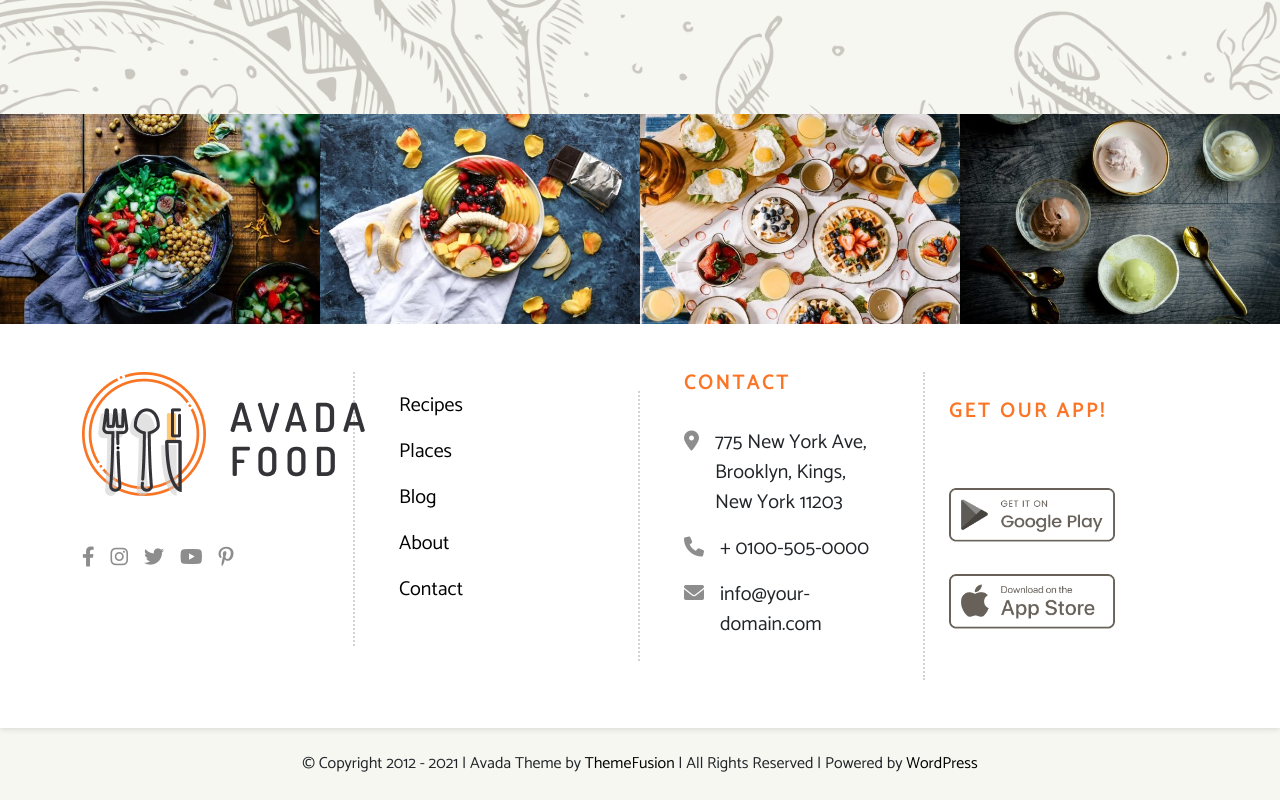
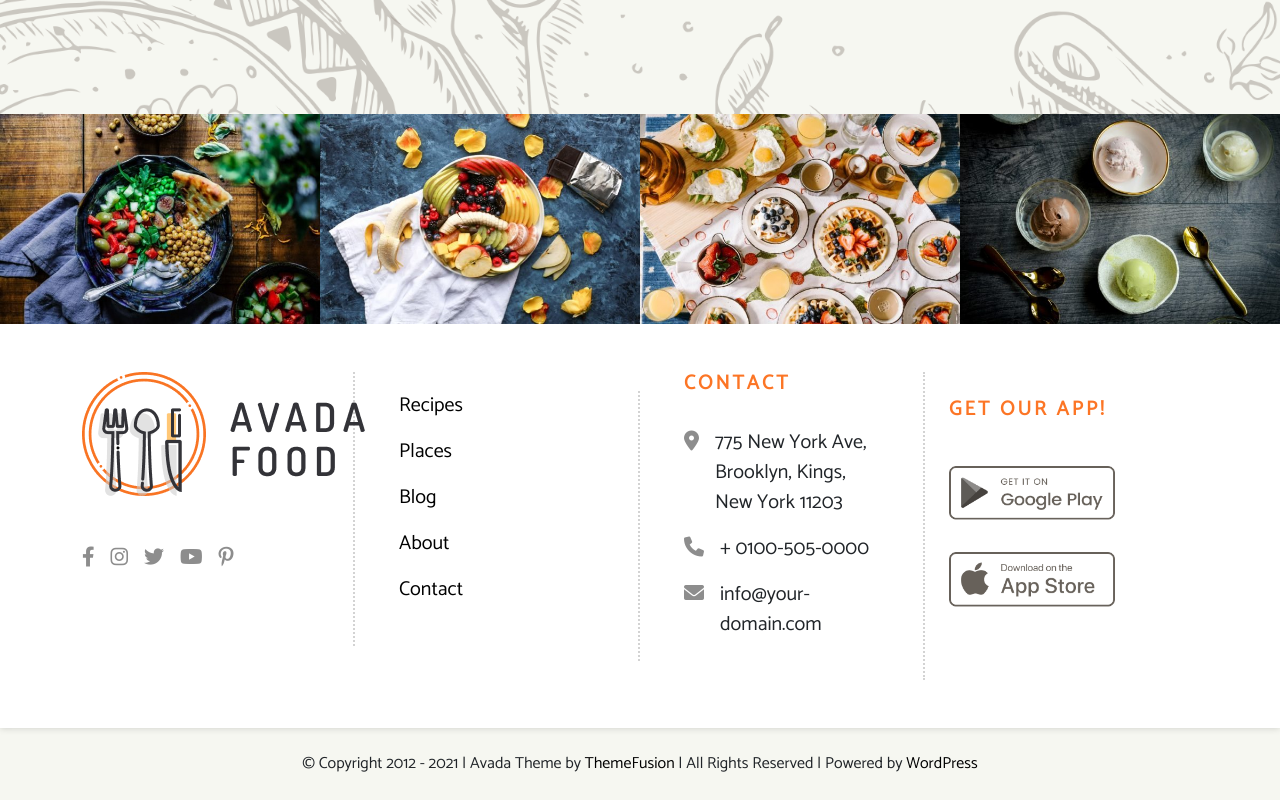
Before and after one commit to luirusso/proj-html-vuejs, a Vue app: page / in a window 1280 px wide. Shown: the part 6321-7121 px from the top of the page. Built offline with nearby package versions, Linux system fonts and the light colour scheme.

Commit message:
fixed some spacing in footer component

```diff
--- a/src/components/Footer.vue
+++ b/src/components/Footer.vue
@@ -57,8 +57,8 @@
                     </ul>
                 </div>
                 <div class="col-3 px-4">
-                    <h5 class="fw-bold primary pb-5">GET OUR APP!</h5>
-                    <div>
+                    <h5 class="fw-bold primary pb-1">GET OUR APP!</h5>
+                    <div class="py-4">
                         <div
                             class="w-100 pt-2 pb-4"
                             v-for="(store, index) in stores"
```
